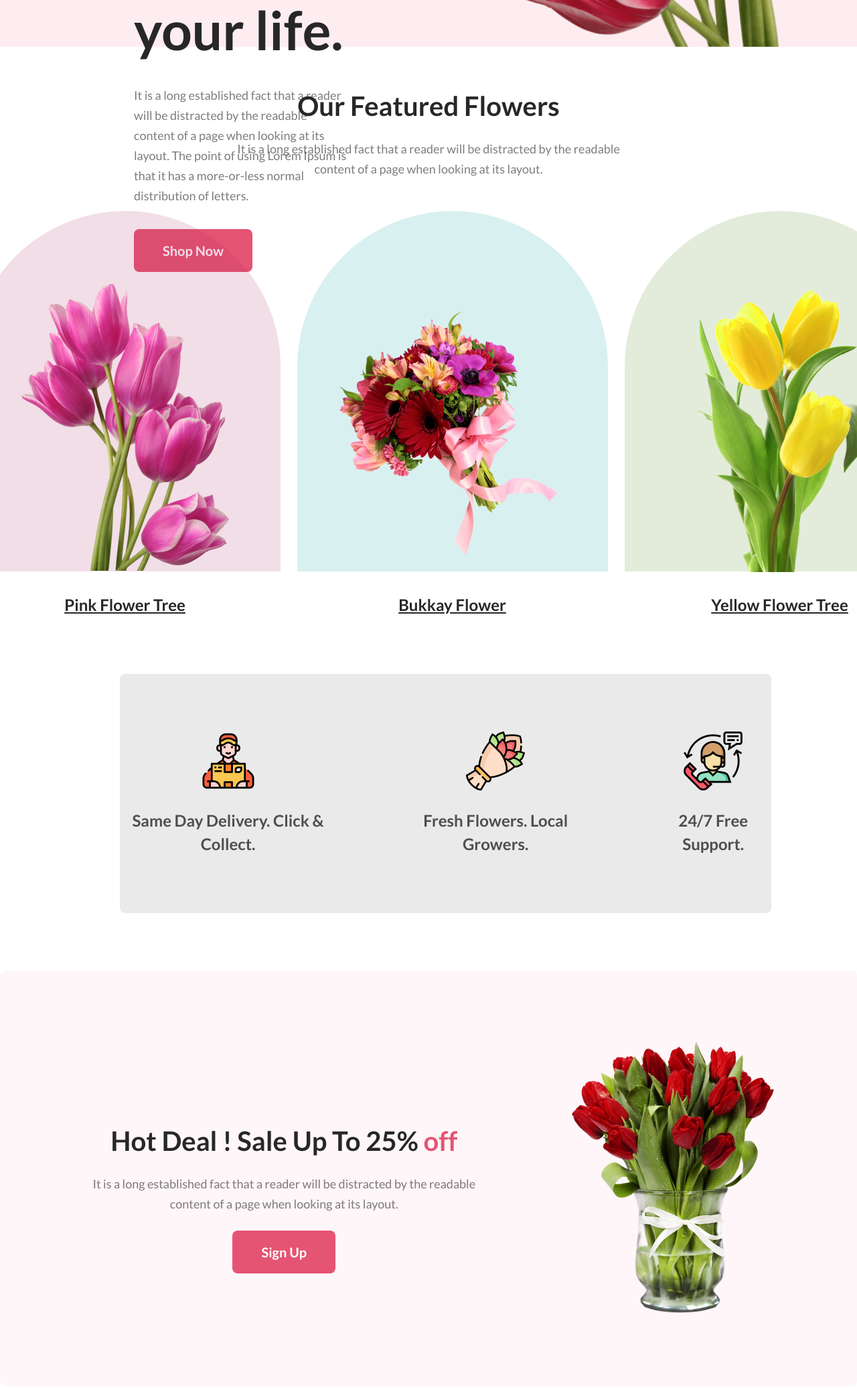
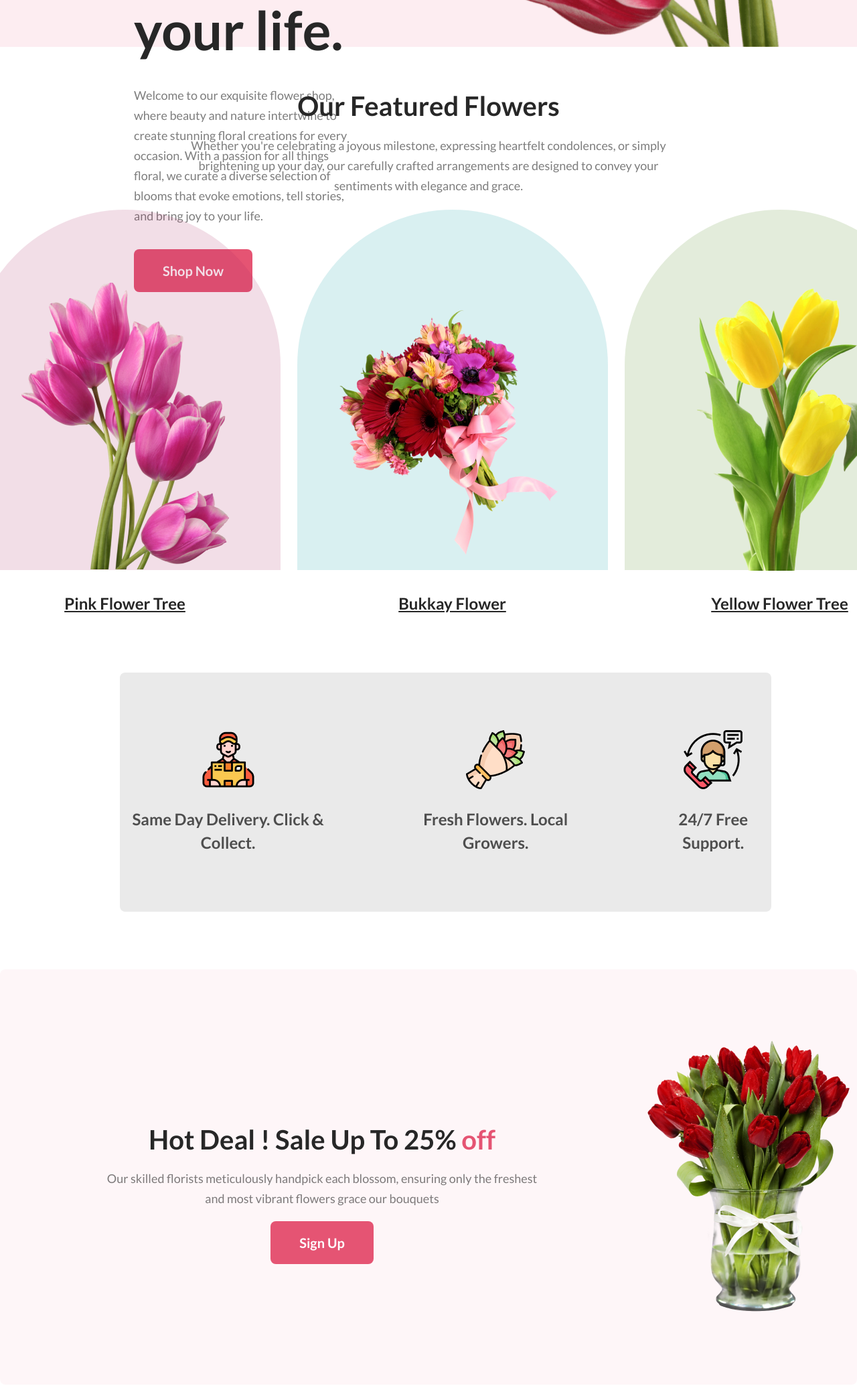
Before and after one commit to Arnob3108/flower-assinment, a plain HTML site: page index.html in a window 1280 px wide. Shown: the part 780-2852 px from the top of the page at 67% size. Drawn offline with Linux system fonts and the light colour scheme.

Commit message:
text changes done

```diff
--- a/index.html
+++ b/index.html
@@ -10,7 +10,8 @@
       href="https://fonts.googleapis.com/css2?family=Lato:wght@400;700&family=Open+Sans:ital,wght@0,400;0,600;0,700;0,800;1,600&display=swap"
       rel="stylesheet"
     />
-    <title>Flower Shop</title>
+    <link rel="shortcut icon" href="./assets/Rectangle 6.png" type="image/x-icon">
+    <title>Floristry</title>
 
 </head>
 <body>
@@ -22,11 +23,7 @@
             part of your life.
           </h1>
           <p class="header-paragraph">
-            It is a long established fact that a reader will be distracted by the
-            readable <br />
-            content of a page when looking at its layout. The point of using Lorem
-            Ipsum is <br />
-            that it has a more-or-less normal distribution of letters.
+            Welcome to our exquisite flower shop, where beauty and nature intertwine to create stunning floral creations for every occasion. With a passion for all things floral, we curate a diverse selection of blooms that evoke emotions, tell stories, and bring joy to your life.
           </p>
           <button class="button">Shop Now</button>
         </div>
@@ -40,9 +37,7 @@
                 <div>
                   <h1 class="featured-hl">Our Featured Flowers</h1>
                   <p class="featured-pg">
-                    It is a long established fact that a reader will be distracted by
-                    the readable <br />
-                    content of a page when looking at its layout.
+                    Whether you're celebrating a joyous milestone, expressing heartfelt condolences, or simply brightening up your day, our carefully crafted arrangements are designed to convey your sentiments with elegance and grace.
                   </p>
                 </div>
 
@@ -110,9 +105,7 @@
                 Hot Deal ! Sale Up To 25% <span style="color: #e55473">off</span>
               </h1>
               <p class="deal-pg">
-                It is a long established fact that a reader will be distracted by
-                the readable <br />
-                content of a page when looking at its layout.
+                Our skilled florists meticulously handpick each blossom, ensuring only the freshest and most vibrant flowers grace our bouquets
               </p>
               <button class="button">Sign Up</button>
             </div>
@@ -153,9 +146,7 @@
           <section class="insta-section">
             <h1 class="insta-hl">Instagram</h1>
             <p class="insta-pg">
-              It is a long established fact that a reader will be distracted by the
-              readable <br />
-              content of a page when looking at its layout.
+              From classic roses that symbolize love to vibrant wildflowers that embody freedom, our collection captures the essence of nature's palette.
             </p>
             <div>
               <img src="./assets/Flower 01.png" alt="" />
@@ -185,9 +176,7 @@
       <footer>
         <h1 class="footer-hl"><span style="color: #E55473;">Flower</span>Shop</h1>
         <p class="footer-pg">
-          It is a long established fact that a reader will be distracted by the
-          readable <br />
-          content of a page when looking at its layout.
+          Step into our flower haven and let the aromas and colors envelop you. Our commitment to quality, creativity, and customer satisfaction ensures that every visit to our shop is a delightful and memorable experience. Join us in celebrating the ephemeral beauty of flowers, and let us help you express your emotions through the language of petals.
         </p>
         <p class="copyright">@2020-2023, FlowerShop.com. All rights reserved. </p>
       </footer>
--- a/style.css
+++ b/style.css
@@ -71,7 +71,9 @@
     font-style: normal;
     font-weight: 400;
     line-height: 30px; /* 166.667% */
-    margin: 25px 0px 48px 0px;
+    margin: 0 auto;
+    padding: 2% 0;
+    width: 70%;
   }
 
   /* ==============flower card style========= */
@@ -164,7 +166,6 @@
 }
 .deal-hl {
   color: #272727;
-  font-family: Lato;
   font-size: 40px;
   font-style: normal;
   font-weight: 800;
@@ -173,12 +174,13 @@
 .deal-pg {
   color: rgba(39, 39, 39, 0.6);
   text-align: center;
-  font-family: Lato;
   font-size: 18px;
   font-style: normal;
   font-weight: 400;
-  line-height: 30px; /* 166.667% */
-  margin: 25px;
+  line-height: 30px;
+  margin: 0 auto;
+  padding: 2% 0;
+  width: 70%;
 }
 
 .deal-img {
@@ -242,7 +244,9 @@
   font-style: normal;
   font-weight: 400;
   line-height: 30px; /* 166.667% */
-  margin: 24px 0px 48px 0px;
+  margin: 0 auto;
+  padding: 2% 0;
+  width: 70%;
 }
 .insta-section img {
   margin-right: 10px;
@@ -306,7 +310,9 @@ line-height: normal;
   font-style: normal;
   font-weight: 400;
   line-height: 30px; /* 166.667% */
-  margin: 24px 0 32px 0;
+  margin: 0 auto;
+  padding: 2% 0;
+  width: 70%;
 }
 .copyright{
   color: rgba(255, 255, 255, 0.40);
```
